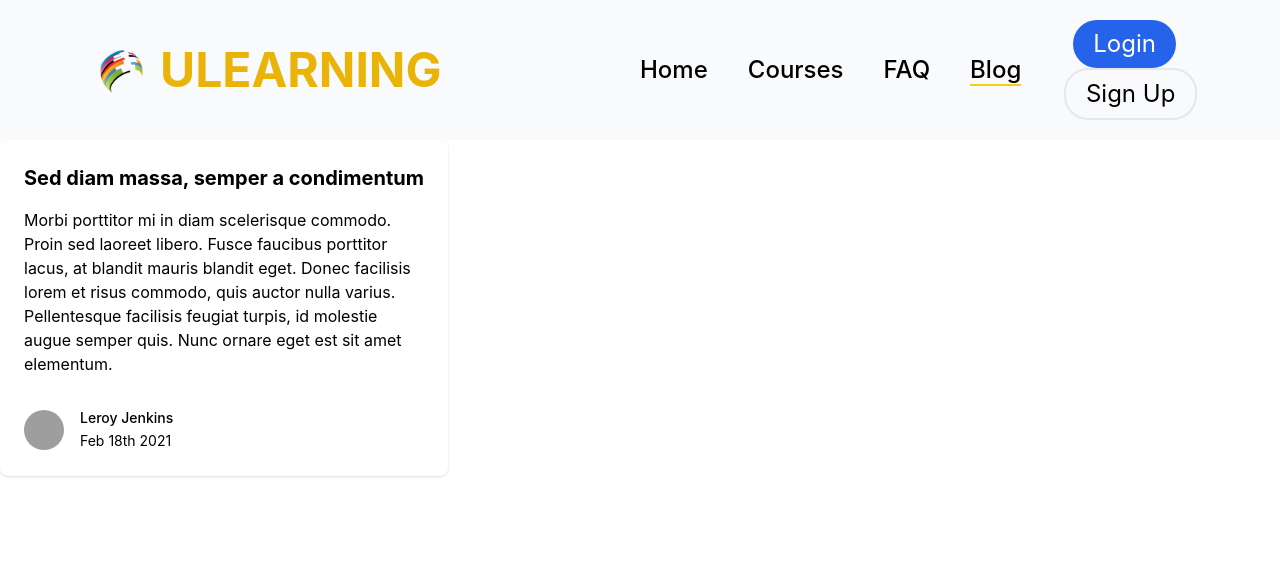
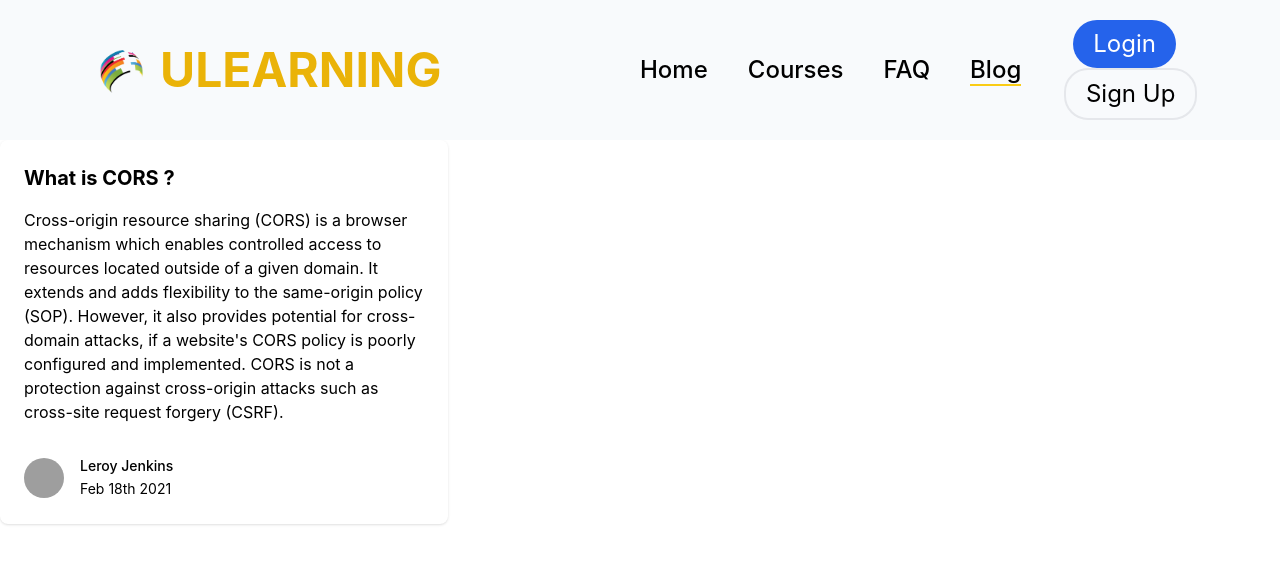
Before and after one commit to Minhaz-Khan/learning-platform-client-side, a React (Create React App) app: page /blog in a window 1280 px wide. Shown: the top 564 px of the page. Built offline with nearby package versions, Linux system fonts and the light colour scheme; no server answers; grey boxes are pictures that could not be loaded.

Commit message:
blog done

```diff
--- a/src/Component/Blog/Blog.js
+++ b/src/Component/Blog/Blog.js
@@ -5,8 +5,8 @@ const Blog = () => {
         <div>
             <div className="max-w-md p-6 overflow-hidden rounded-lg shadow dark:bg-gray-900 dark:text-gray-100">
                 <article>
-                    <h2 className="text-xl font-bold">Sed diam massa, semper a condimentum</h2>
-                    <p className="mt-4 dark:text-gray-400">Morbi porttitor mi in diam scelerisque commodo. Proin sed laoreet libero. Fusce faucibus porttitor lacus, at blandit mauris blandit eget. Donec facilisis lorem et risus commodo, quis auctor nulla varius. Pellentesque facilisis feugiat turpis, id molestie augue semper quis. Nunc ornare eget est sit amet elementum.</p>
+                    <h2 className="text-xl font-bold">What is CORS ?</h2>
+                    <p className="mt-4 dark:text-gray-400">Cross-origin resource sharing (CORS) is a browser mechanism which enables controlled access to resources located outside of a given domain. It extends and adds flexibility to the same-origin policy (SOP). However, it also provides potential for cross-domain attacks, if a website's CORS policy is poorly configured and implemented. CORS is not a protection against cross-origin attacks such as cross-site request forgery (CSRF).</p>
                     <div className="flex items-center mt-8 space-x-4">
                         <img src="https://source.unsplash.com/100x100/?portrait" alt="" className="w-10 h-10 rounded-full dark:bg-gray-500" />
                         <div>
```
